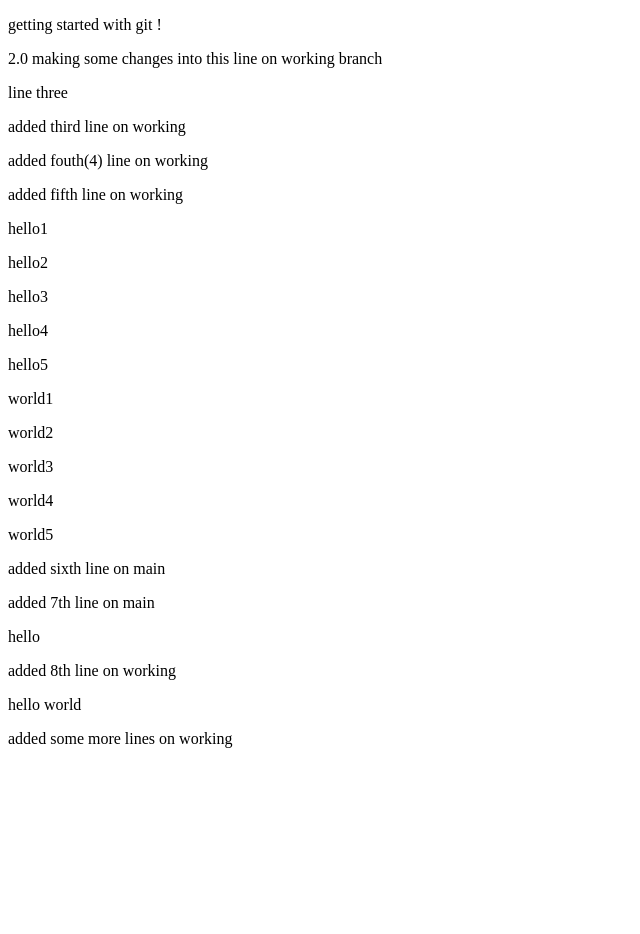
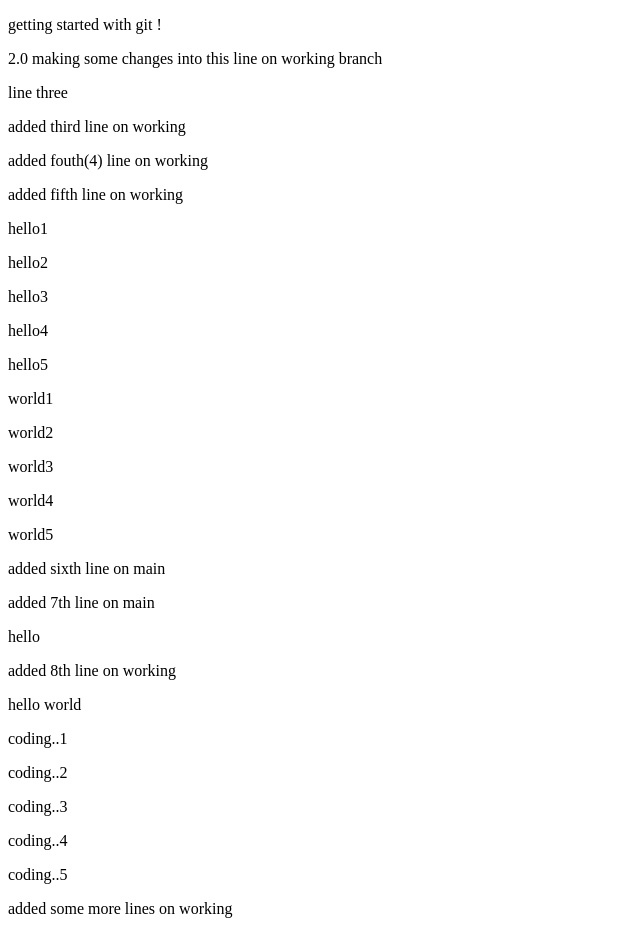
Before and after one commit to aditya0755/web-dev, a plain HTML site: page index.html in a window 1280 px wide. Shown: the whole page, without its empty margins (0-640 px from the left). Before the commit the page ends 800 px from the top, so only its background shows below. Drawn offline with Linux system fonts and the light colour scheme.

Commit message:
added coding.. on working

```diff
--- a/index.html
+++ b/index.html
@@ -31,6 +31,11 @@
 
     <p>added 8th line on working</p>
     <p>hello world</p>
+    <p>coding..1</p>
+    <p>coding..2</p>
+    <p>coding..3</p>
+    <p>coding..4</p>
+    <p>coding..5</p>
     <p>added some more lines on working</p>
 
 </body>
```
